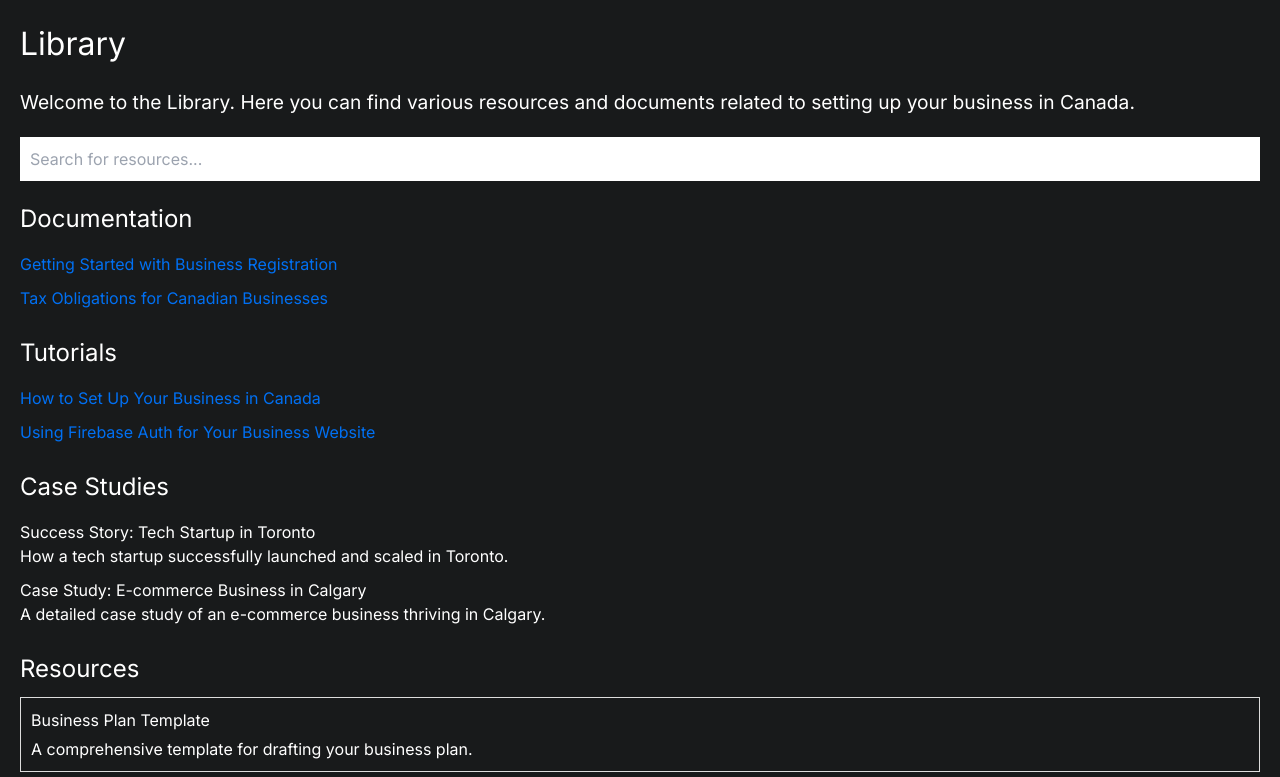
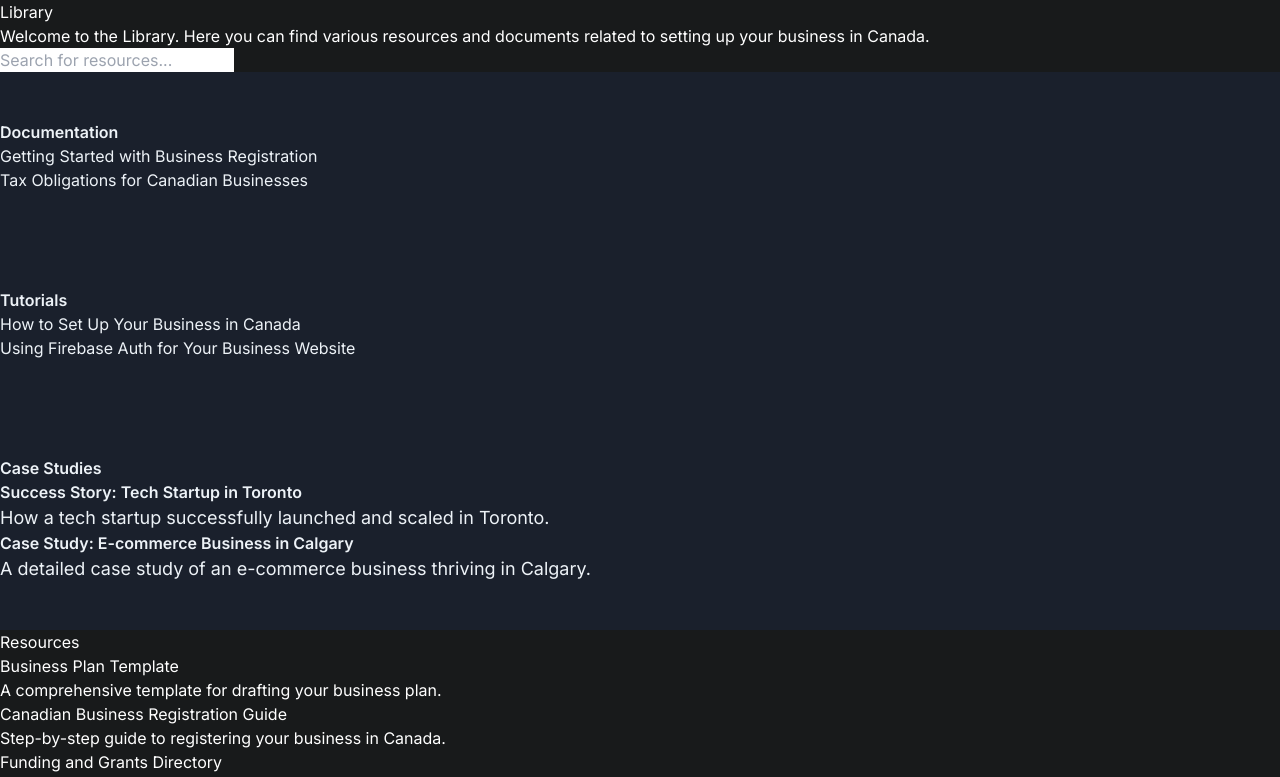
Before and after one commit to ksingh62/quick-incorp-app, a Next.js app: page /prototype/library in a window 1280 px wide. Shown: the top 777 px of the page. Built offline with nearby package versions, Linux system fonts and the light colour scheme; no server answers.

Commit message:
Updated library Css

```diff
--- a/src/app/prototype/library/library.css
+++ b/src/app/prototype/library/library.css
@@ -1,71 +1,55 @@
-.library-container {
-    padding: 20px;
+.library-section {
+  background-color: #1a202c;
+  color: #edf2f7;
+  padding: 3rem 0;
 }
 
-  .library-title {
-    font-size: 2em;
-    margin-bottom: 20px;
+.library-section .container {
+  max-width: 1200px;
+  margin: 0 auto;
 }
 
-  .library-description {
-    font-size: 1.2em;
-    margin-bottom: 20px;
+.library-section h2, .library-section h3 {
+  font-weight: 600;
 }
 
-  .library-search input {
-    width: 100%;
-    padding: 10px;
-    margin-bottom: 20px;
-    font-size: 1em;
+.library-section p {
+  font-size: 1.125rem;
 }
 
-  .library-section {
-    margin-bottom: 20px;
+.resource-card {
+  background-color: #2d3748;
+  padding: 1.5rem;
+  border-radius: 0.5rem;
+  box-shadow: 0 4px 6px rgba(0, 0, 0, 0.1);
+  transition: transform 0.3s, box-shadow 0.3s;
 }
 
-  .library-section h2 {
-    font-size: 1.5em;
-    margin-bottom: 10px;
+.resource-card:hover {
+  transform: translateY(-10px);
+  box-shadow: 0 6px 12px rgba(0, 0, 0, 0.15);
 }
 
-  .library-section ul {
-    list-style: none;
-    padding: 0;
+.resource-card h3 {
+  font-size: 1.5rem;
+  font-weight: 600;
+  margin-bottom: 1rem;
 }
 
-  .library-section ul li {
-    padding: 5px 0;
+.resource-card p {
+  color: #a0aec0;
+  font-size: 1rem;
+  margin-bottom: 1rem;
 }
 
-  .library-section ul li a {
-    color: #0070f3;
+.resource-card a {
+  color: #63b3ed;
+  font-size: 1rem;
+  font-weight: 600;
   text-decoration: none;
+  transition: color 0.3s;
 }
 
-  .library-section ul li a:hover {
-    text-decoration: underline;
+.resource-card a:hover {
+  color: #4299e1;
 }
-
-  .library-resources {
-    margin-bottom: 20px;
-  }
-
-  .library-resources h2 {
-    font-size: 1.5em;
-    margin-bottom: 10px;
-  }
-
-  .library-resources ul {
-    list-style: none;
-    padding: 0;
-  }
-
-  .library-resources ul li {
-    padding: 10px;
-    border: 1px solid #ddd;
-    margin-bottom: 10px;
-  }
-
-  .library-resources ul li h3 {
-    margin: 0 0 5px 0;
-  }
```
Lines whose indentation alone changed are shown as unchanged.
